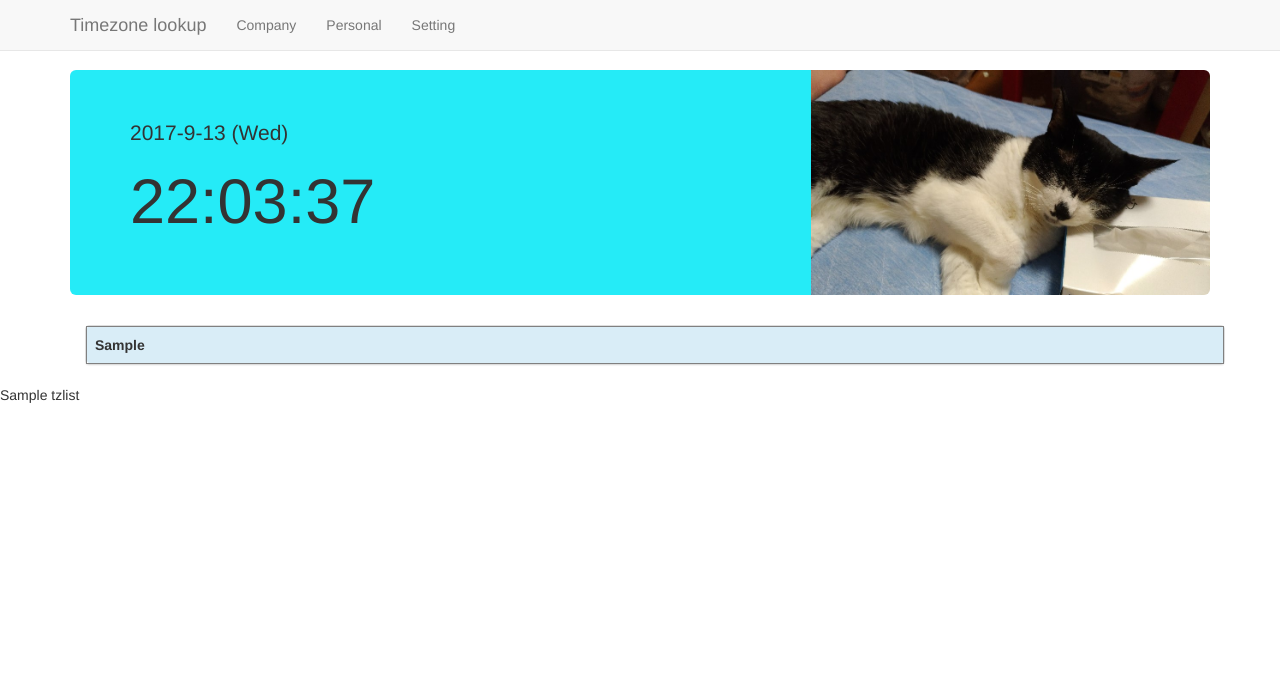
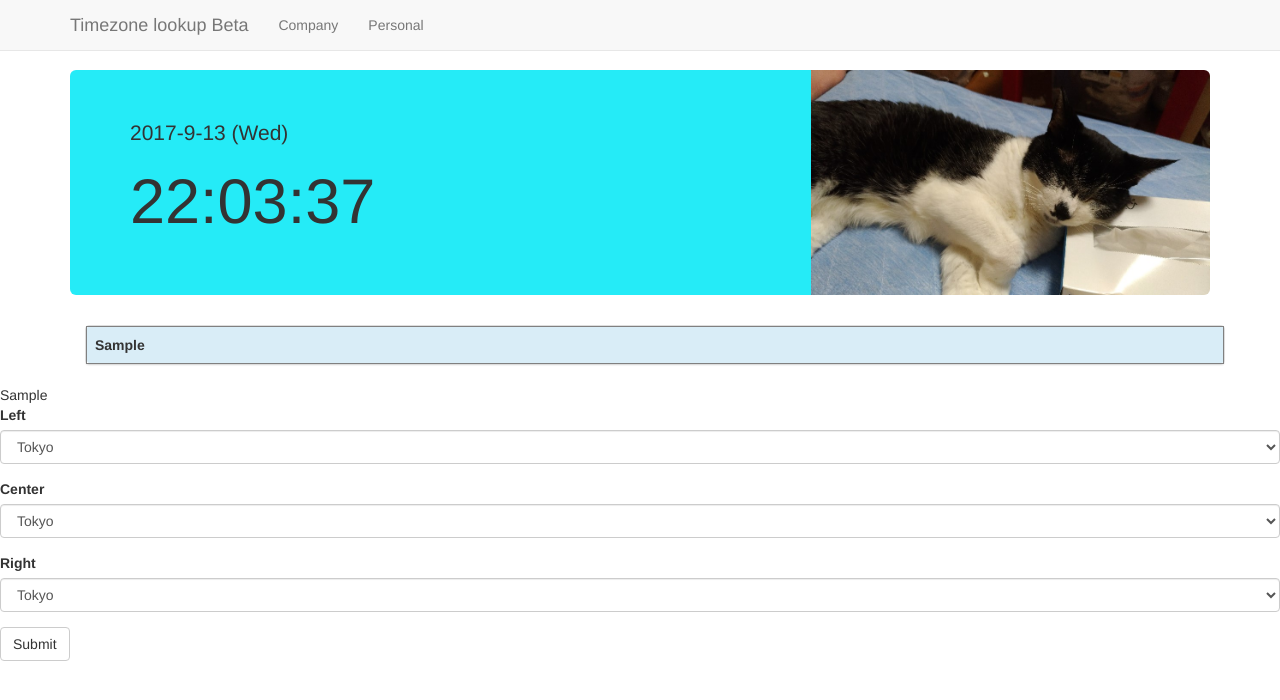
Before and after one commit to KeithCCC/timezone, a Flask app: template templates/index.html in a window 1280 px wide. Shown: the top 700 px of the page. Run offline with Flask 2, Linux system fonts and the light colour scheme; the template is opened without the code that fills it: values that come from a table or form of the project are taken from there, most other values are stand-ins (such as "Sample title", 1, 10 or a date in 2020); lists and menus that the app fills with data are empty; some libraries are stand-ins or nearby versions.

Commit message:
beta rc 1

```diff
--- a/main.py
+++ b/main.py
@@ -1,15 +1,26 @@
 from flask import Flask, render_template, request, make_response, redirect
 from flask_bootstrap import Bootstrap
 from datetime import datetime, tzinfo, timedelta
+from wtforms import StringField, SubmitField, RadioField, SelectField
+from wtforms.validators import Required
+from flask_bootstrap import Bootstrap
+from flask_wtf import Form
 import pytz
 
 app = Flask(__name__)
+app.secret_key = 'development key'
 Bootstrap(app)
 tzdict = {'Tokyo':'Asia/Tokyo',
             'St. Pete':'US/Eastern',
             'Tampa':'US/Eastern',
             'Paris':'Europe/Paris',
             'Vancouver':'US/Pacific'}
+
+class CityForm(Form):
+    city1 = SelectField(u'Left', choices=[('Tokyo', 'Tokyo'), ('St. Pete', 'St. Pete'), ('Paris', 'Paris') , ('Vancouver', 'Vancouver')])
+    city2 = SelectField(u'Center', choices=[('Tokyo', 'Tokyo'), ('St. Pete', 'St. Pete'), ('Paris', 'Paris') , ('Vancouver', 'Vancouver')])
+    city3 = SelectField(u'Right', choices=[('Tokyo', 'Tokyo'), ('St. Pete', 'St. Pete'), ('Paris', 'Paris') , ('Vancouver', 'Vancouver')])
+    submit = SubmitField('Submit')
 
 def BuildTimezoneList(time1st, label):
     #time.strftime("%m/%d %H:%M")
@@ -29,16 +40,30 @@
         timelist.append(time1st.strftime("%a %H:00"))
     return timelist
 
-@app.route("/")
+@app.route("/", methods=['GET', 'POST'])
 def index():
-    redirect_to_index = redirect('/')
+    form = CityForm()
     cities = request.cookies.get('cities')
     if not 'cities' in request.cookies:
-        resp = make_response(render_template('index.html'))
-        resp.set_cookie('cities', 'Tokyo,Tampa,Paris,Vancouver')
+        citylist= 'Tokyo,St.Pete,Paris,Vancouver'.split(',')
+        resp = make_response(redirect('/'))
+        resp.set_cookie('cities', 'Tokyo,St.Pete,Paris,Vancouver')
+        return resp
+    else:
+        citylist = cities.split(',')
+
+    if form.validate_on_submit():
+        city1 = form.city1.data
+        city2 = form.city2.data
+        city3 = form.city3.data
+        citylist[0]=city1
+        citylist[1]=city2
+        citylist[2]=city3
+        cities = city1 +',' + city2  + ',' + city3
+        resp = make_response(redirect('/'))
+        resp.set_cookie('cities', cities)
         return resp
 
-    citylist = cities.split(',')
     #cnt = len(citylist)
     cnt = 3
     tzlist = list()
@@ -51,13 +76,16 @@
         loopCnt +=1
 
     timenow=datetime.now().strftime("%m/%d %H:%M")
-
+    form.city1.default = citylist[0]
+    form.city2.default = citylist[1]
+    form.city3.default = citylist[2]
+    form.process()
     #return render_template('index.html',cat1=cat1list,cat2=cat2list,cat3=cat3list,cat4=cat4list, timenow=timenow, cnt=cnt, tzlist=timezonelist )
-    return render_template('index.html',cat1=tzlist[0],cat2=tzlist[1],cat3=tzlist[2],cat4=tzlist[3], timenow=timenow, cnt=cnt, tzlist=citylist )
+    return render_template('index.html',cat1=tzlist[0],cat2=tzlist[1],cat3=tzlist[2], timenow=timenow, cnt=cnt,  form=form, tzlist=citylist )
 
 @app.route("/p")
 def mysite():
-    tz_tokyo = pytz.timezone('Asia/Tokyo')
+    tz_tokyo = pytz.timezone('Asia/Tokyo'   )
     tz_van = pytz.timezone('US/Pacific')
     tz_sp = pytz.timezone('US/Eastern')
     cat1list=BuildTimezoneList(datetime.now(tz_tokyo), 'Tokyo')
@@ -65,7 +93,8 @@
     cat4list=BuildTimezoneListnoYear(datetime.now(tz_van), 'Vancouver')
     timenow=datetime.now().strftime("%m/%d %H:%M")
     cnt=3
-    return render_template('index.html',cat1=cat1list,cat2=cat2list,cat3=cat4list, cat4cat=cat4list,timenow=timenow, cnt=cnt, tzlist='empty' )
+    #return render_template('indexp.html',cat1=cat1list,cat2=cat2list,cat3=cat4list,timenow=timenow, cnt=cnt, tzlist='empty' )
+    return render_template('indexp.html',cat1=cat1list,cat2=cat2list,cat3=cat4list, cat4cat=cat4list,timenow=timenow, cnt=cnt, tzlist='empty' )
 
 @app.route("/setting")
 def Setting():
--- a/templates/index.html
+++ b/templates/index.html
@@ -1,7 +1,17 @@
 {% extends "bootstrap/base.html" %}
-{% block title %}Global time{% endblock %} {% block head %}
-<meta name="viewport" content="width=device-width, initial-scale=1"> {% block styles %} {{super()}}
-<link rel="stylesheet" href="{{url_for('.static', filename='mystyle.css')}}"> {% endblock %} {% endblock %} {% block content %}
+{% import "bootstrap/wtf.html" as wtf %}
+{% block title %}Global time{% endblock %}
+
+{% block head %}
+<meta name="viewport" content="width=device-width, initial-scale=1">
+
+{% block styles %}
+{{super()}}
+<link rel="stylesheet" href="{{url_for('.static', filename='mystyle.css')}}">
+{% endblock %}
+{% endblock %}
+
+{% block content %}
 
 <body onload="TodayDate()" style="padding-top: 70px;">
     <nav class="navbar navbar-default navbar-fixed-top">
@@ -14,13 +24,12 @@
               <span class="icon-bar"></span>
               <span class="icon-bar"></span>
             </button>
-                <a class="navbar-brand" href="#">Timezone lookup</a>
+                <a class="navbar-brand" href="#">Timezone lookup Beta</a>
             </div>
             <div id="navbar" class="navbar-collapse collapse">
                 <ul class="nav navbar-nav">
                     <li><a href="../">Company</a></li>
                     <li><a href="../p">Personal</a></li>
-                    <li><a href="../setting">Setting</a></li>
                 </ul>
             </div>
             <!--/.nav-collapse -->
@@ -68,7 +77,10 @@
         </div>
     </div>
     <!-- /container -->
-    {{tzlist}}
+    {{ c1 }}
+    {{ form.hidden_tag() }}
+
+    {{ wtf.quick_form(form) }}
 </body>
 {% endblock %} {% block scripts %}
 <script>
```
